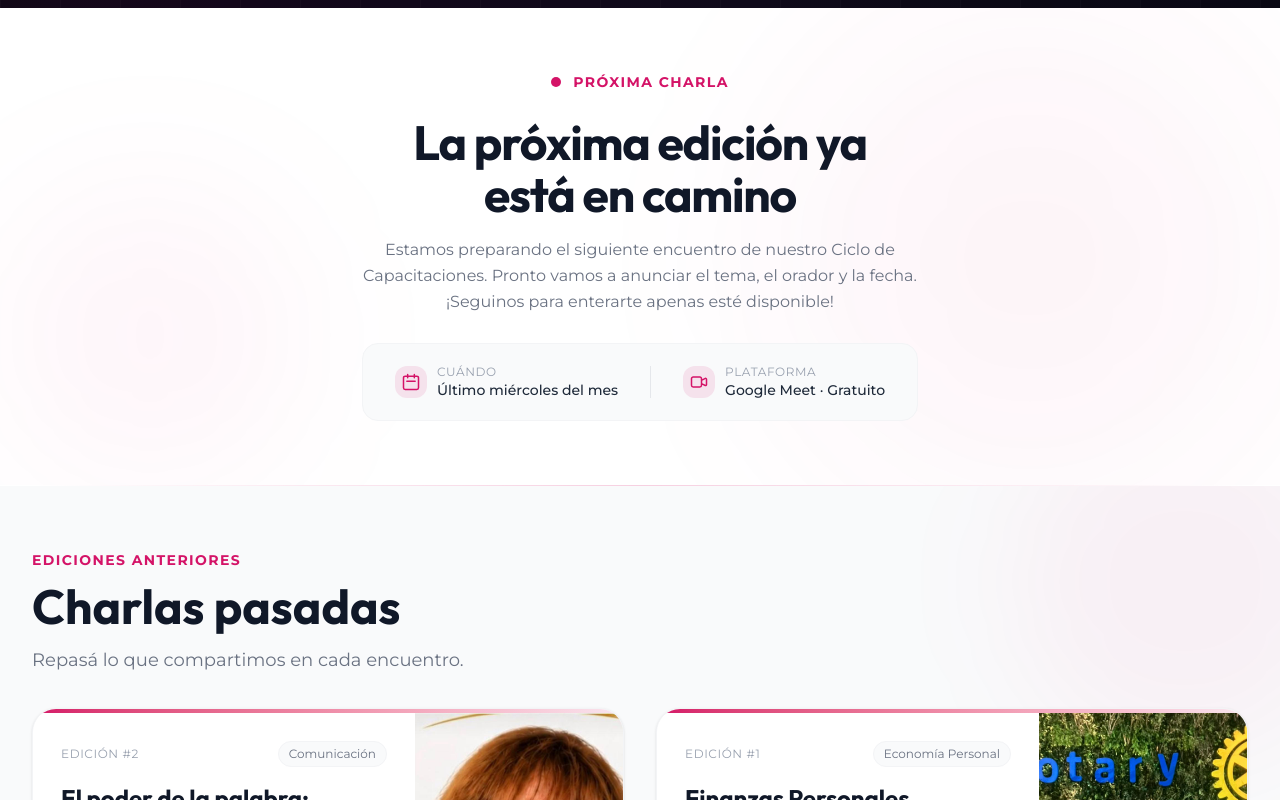
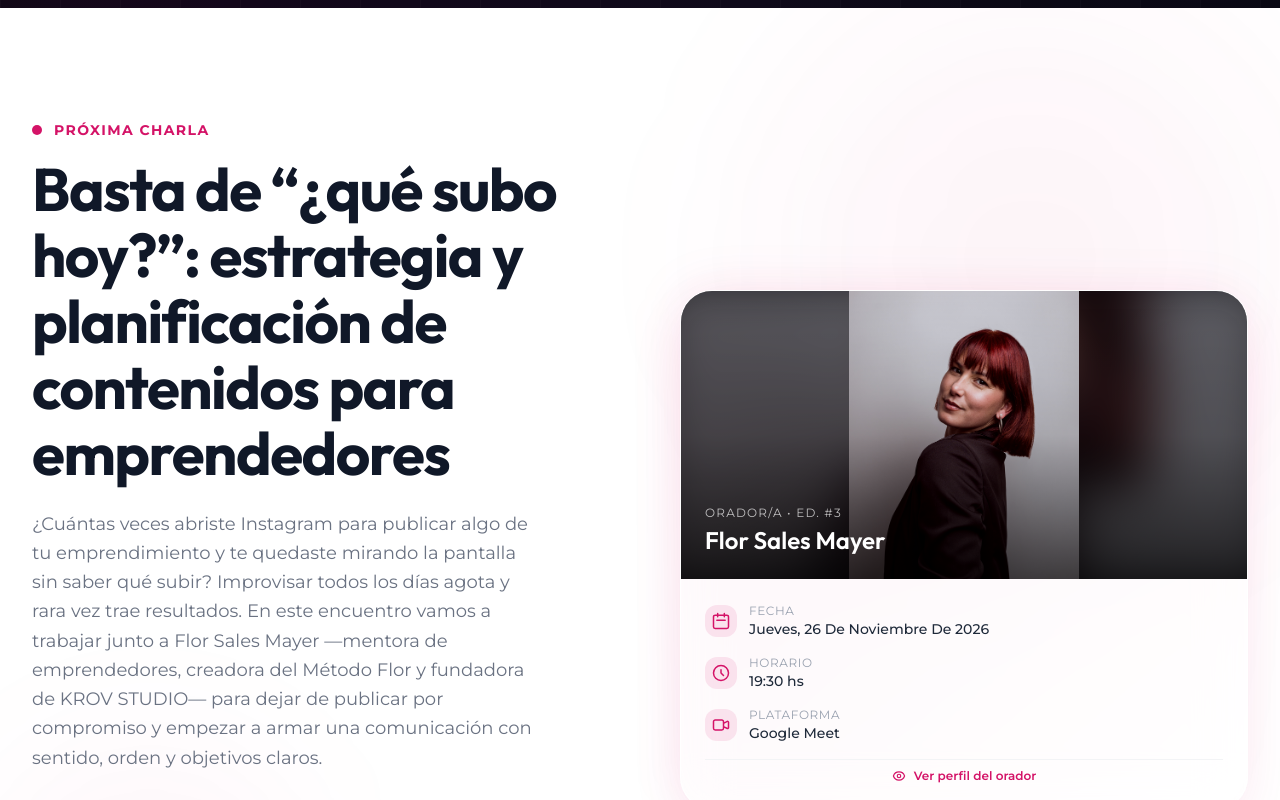
Before and after one commit to valentinomaseda/rotaract-arrecifes, a React (Vite) app: page /capacitaciones in a window 1280 px wide. Shown: the part 540-1340 px from the top of the page. Built offline with nearby package versions, Linux system fonts and the light colour scheme.

Commit message:
agregar capacitacion de Flor

```diff
--- a/src/data/capacitacionesData.js
+++ b/src/data/capacitacionesData.js
@@ -103,6 +103,30 @@ En el marco de nuestro Ciclo de Capacitaciones, tuvimos el enorme honor de recib
     ],
     attendees: null,
   },
+  {
+    id: 'cap-003',
+    edition: 3,
+    status: 'upcoming',
+    topic: 'Basta de “¿qué subo hoy?”: estrategia y planificación de contenidos para emprendedores',
+    tagline: 'Estrategia y planificación de contenidos para emprendedores',
+    description:
+      `¿Cuántas veces abriste Instagram para publicar algo de tu emprendimiento y te quedaste mirando la pantalla sin saber qué subir? Improvisar todos los días agota y rara vez trae resultados.
+
+En este encuentro vamos a trabajar junto a Flor Sales Mayer —mentora de emprendedores, creadora del Método Flor y fundadora de KROV STUDIO— para dejar de publicar por compromiso y empezar a armar una comunicación con sentido, orden y objetivos claros.`,
+    speaker: 'Flor Sales Mayer',
+    speakerPhoto: '/images/oradores/flor.jpeg',
+    speakerBio:
+      `Mentora de emprendedores, especialista en marketing digital y estrategia de negocios, creadora del Método Flor y fundadora de KROV STUDIO.
+
+A través de sus programas de formación, mentorías y su academia digital, acompaña a emprendedores y marcas a estructurar su comunicación, planificar contenidos estratégicos y potenciar sus ventas en redes sociales con sentido, orden y objetivos claros.`,
+    date: '2026-11-26',
+    time: '19:30',
+    platform: 'Google Meet',
+    area: 'Marketing y Emprendedurismo',
+    votedFirst: false,
+    registrationLink: 'https://forms.gle/xo34hqDap7BAJa2V9',
+    attendees: null,
+  },
 ];
 
 /**
```
Also changed, not shown: public/images/oradores/flor.jpeg (added).
